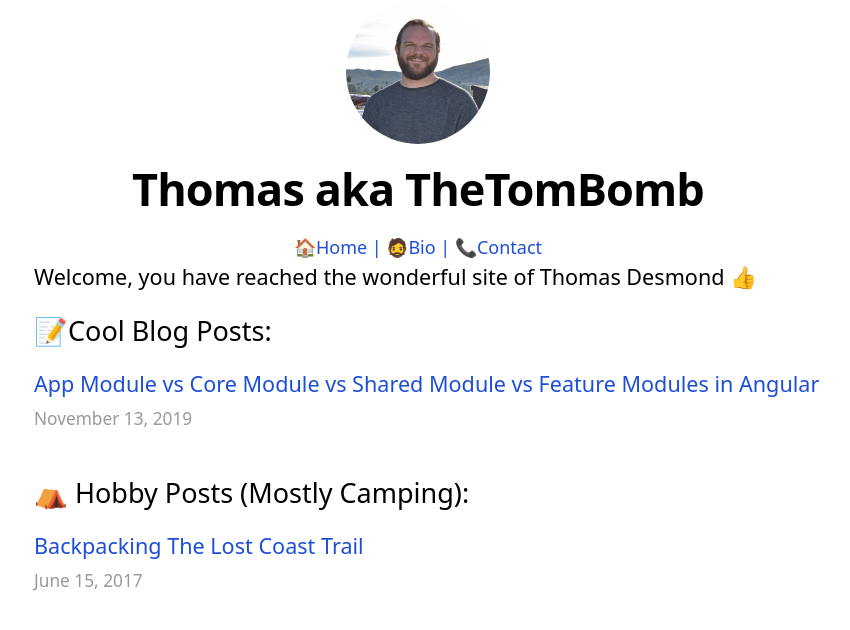
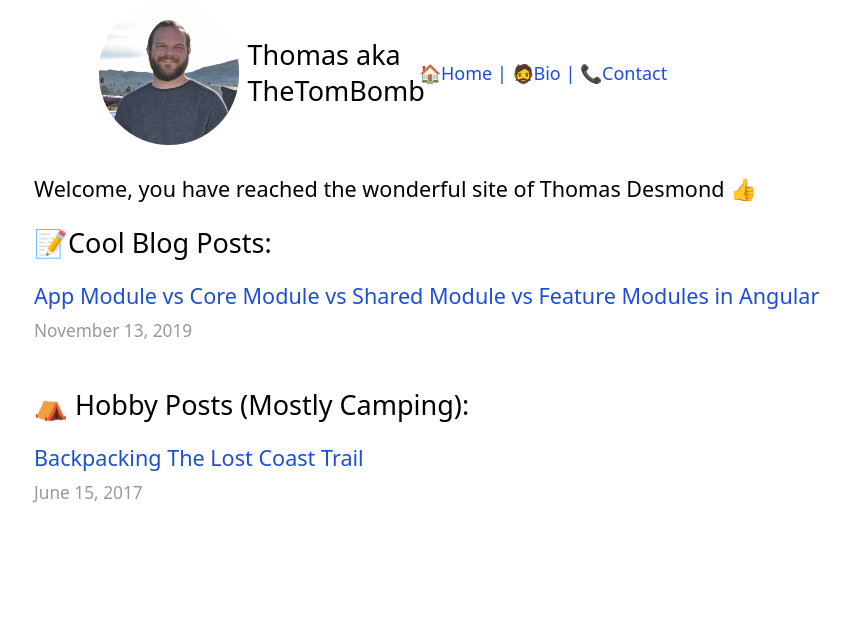
Before and after one commit to zeeshanhshaheen/blog, a Next.js app: page / in a window 1280 px wide. Shown: the top 630 px of the page, without its empty margins (222-1072 px from the left). Built offline with nearby package versions, Linux system fonts and the light colour scheme; what @tailwindcss/typography would draw is missing.

Commit message:
Modifying home page header

```diff
--- a/components/homeLayout.js
+++ b/components/homeLayout.js
@@ -6,7 +6,7 @@ import Link from 'next/link'
 const name = 'Thomas aka TheTomBomb'
 export const siteTitle = 'Thomas Desmond - Writer, Speaker, Content Creator'
 
-export default function HomeLayout({ children}) {
+export default function HomeLayout({ children }) {
     return (
         <div className={styles.container}>
             <Head>
@@ -26,14 +26,19 @@ export default function HomeLayout({ children}) {
             </Head>
             <header className={styles.header}>
                 {(
-                    <>
+                    <><table class="table-fixed w-1/2">
+                        <tbody>
+                            <td class="w-1/2 flex">
                                 <img
                                     src="/images/profile.jpg"
+                                    class="col-start-1 max-h-24 max-w-24"
                                     className={`${styles.headerHomeImage} ${utilStyles.borderCircle}`}
                                     alt={name}
                                 />
-                        <h1 className={utilStyles.heading2Xl}>{name}</h1>
-                        <h2>
+                                <div class="text-2xl pl-2 place-self-center">{name}</div>
+                            </td>
+                            <td class="w-1/2">
+                                <div class="">
                                     <span>
                                         <Link href="/">
                                             <a>
@@ -51,11 +56,13 @@ export default function HomeLayout({ children}) {
                                 </a>
                                         </Link>
                                     </span>
-                        </h2>
-                    </>
-                ) }
+                                </div>
+                            </td>
+                        </tbody>
+                    </table>                    </>
+                )}
             </header>
-            <main>{children}</main>
+            <main class="pt-6">{children}</main>
         </div>
     )
 }
```
Lines whose indentation alone changed are shown as unchanged.
